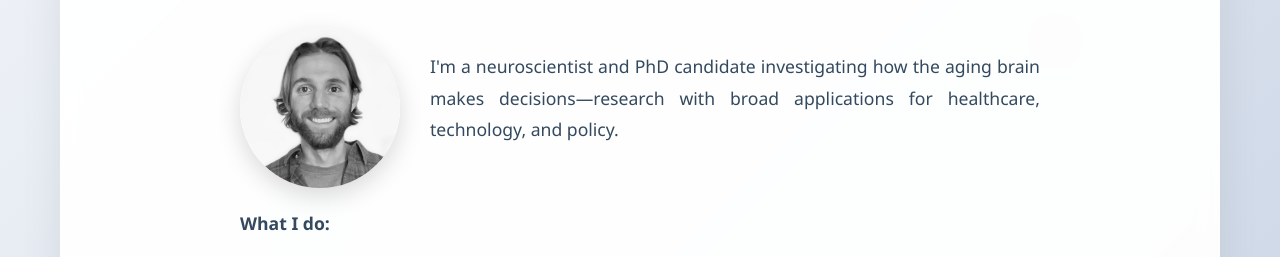
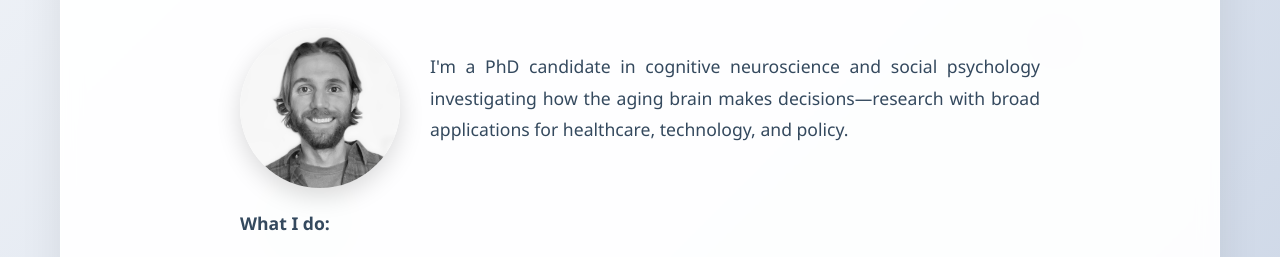
Before and after one commit to jameswyngaarden/jameswyngaarden.github.io, a plain HTML site: page index.html in a window 1280 px wide. Shown: the part 470-727 px from the top of the page. Drawn offline with nearby package versions, Linux system fonts and the light colour scheme.

Commit message:
Update index.html

```diff
--- a/index.html
+++ b/index.html
@@ -471,7 +471,7 @@
             <div class="about-content">
                 <div class="about-intro">
                     <div class="about-text">
-                        <p>I'm a neuroscientist and PhD candidate investigating how the aging brain makes decisions—research with broad applications for healthcare, technology, and policy.</p>
+                        <p>I'm a PhD candidate in cognitive neuroscience and social psychology investigating how the aging brain makes decisions—research with broad applications for healthcare, technology, and policy.</p>
                     </div>
                     <div class="about-profile-img"></div>
                 </div>
```
